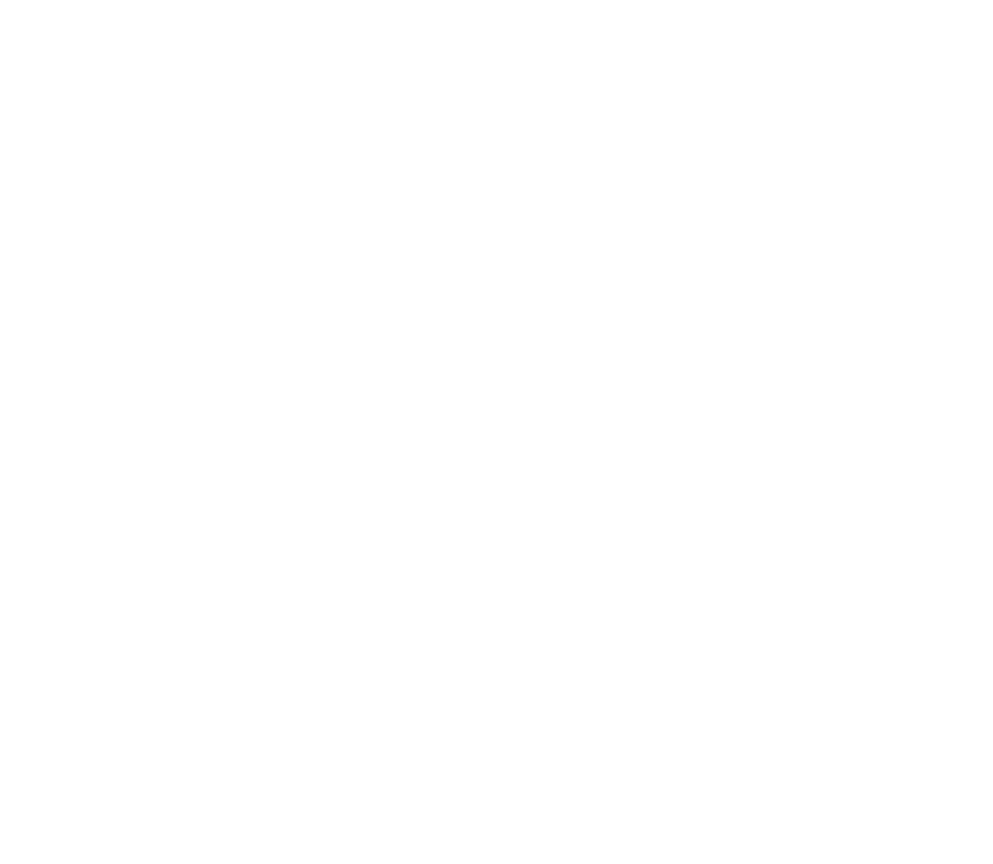
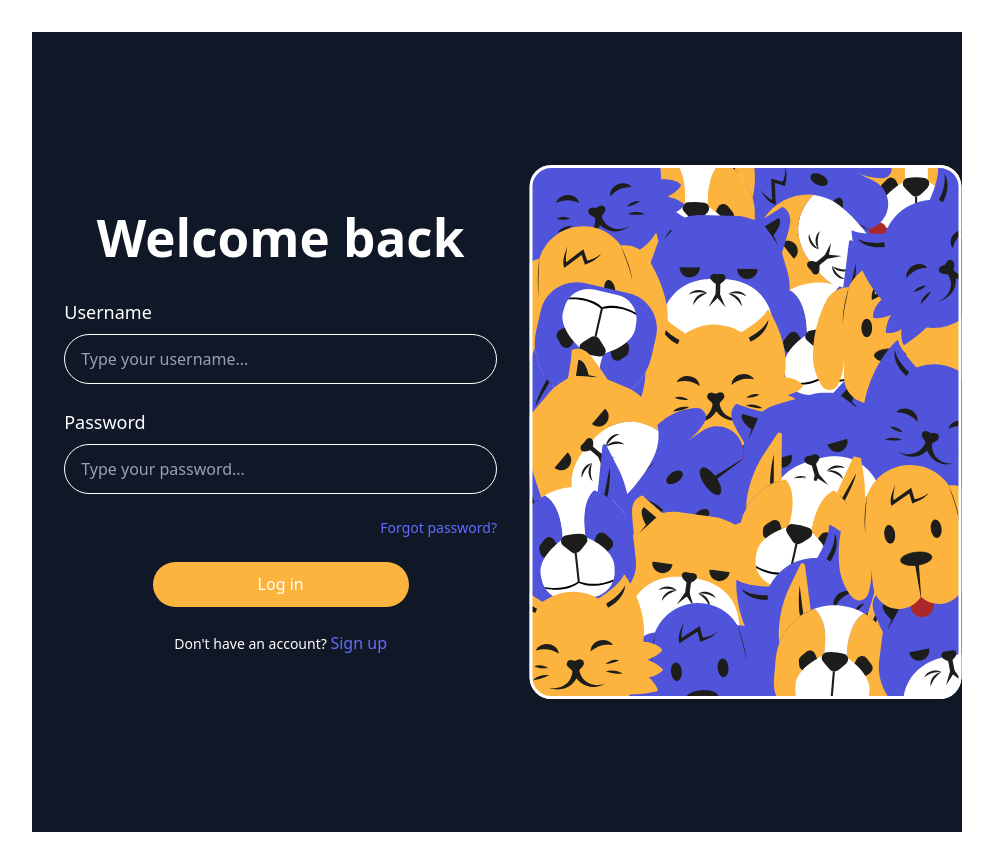
Before and after one commit to LuisFzg39/PetCharm-App, a React (Vite) app: page / in a window 1280 px wide. Shown: the whole page, without its empty margins (143-1136 px from the left). Before the commit the page ends 800 px from the top, so only its background shows below. Built offline with nearby package versions, Linux system fonts and the light colour scheme.

Commit message:
feat:Login component

```diff
--- a/src/App.tsx
+++ b/src/App.tsx
@@ -1,9 +1,10 @@
 import './App.css'
-
+import Login from './components/login/Login'
 function App() {
 
   return (
     <>
+      <Login />
     </>
   )
 }
--- a/src/components/login/Login.tsx
+++ b/src/components/login/Login.tsx
@@ -0,0 +1,71 @@
+function Login() {
+    return (
+        <div className="min-h-screen bg-gray-900 flex">
+            {/* Lado izquierdo - Formulario */}
+            <div className="flex-1 flex items-center justify-center px-8">
+                <div className="w-full max-w-md">
+                    <h1 className="text-4xl font-bold text-white mb-8">Welcome back</h1>
+
+                    <form className="space-y-6">
+                        <div>
+                            <label className="block text-white text-lg mb-2 text-left">Username</label>
+                            <input
+                                type="text"
+                                placeholder="Type your username..."
+                                className="w-full px-4 py-3 rounded-full border border-white bg-transparent text-white placeholder-gray-400 focus:outline-none focus:ring-2 focus:ring-orange-400"
+                            />
+                        </div>
+
+                        <div>
+                            <label className="block text-white text-lg mb-2 text-left">Password</label>
+                            <input
+                                type="password"
+                                placeholder="Type your password..."
+                                className="w-full px-4 py-3 rounded-full border border-white bg-transparent text-white placeholder-gray-400 focus:outline-none focus:ring-2 focus:ring-orange-400"
+                            />
+                        </div>
+
+                        <div className="flex justify-end">
+                            <a href="#" className="text-white underline text-sm hover:text-orange-400 transition-colors">
+                                Forgot password?
+                            </a>
+                        </div>
+
+                        <button
+                            type="submit"
+                            className="w-64 text-white font-medium py-3 px-4 transition-colors"
+                            style={{
+                                backgroundColor: '#FCB43E',
+                                borderRadius: '50px'
+                            }}
+                            onMouseEnter={(e: React.MouseEvent<HTMLButtonElement>) => e.currentTarget.style.backgroundColor = '#E6A237'}
+                            onMouseLeave={(e: React.MouseEvent<HTMLButtonElement>) => e.currentTarget.style.backgroundColor = '#FCB43E'}
+                        >
+                            Log in
+                        </button>
+
+                        <div className="text-center">
+                            <span className="text-white text-sm">Don't have an account? </span>
+                            <a href="#" className="text-white underline hover:text-orange-400 transition-colors">
+                                Sign up
+                            </a>
+                        </div>
+                    </form>
+                </div>
+            </div>
+
+            {/* Lado derecho - Imagen */}
+            <div className="flex-1 flex items-center justify-center">
+                <div className="w-full h-full max-w-lg">
+                    <img
+                        src="/assets/vectors/Collage.svg"
+                        alt="Pet Collage"
+                        className="w-full h-full object-contain rounded-lg"
+                    />
+                </div>
+            </div>
+        </div>
+    )
+}
+
+export default Login;
```
Also changed, not shown: public/assets/vectors/Collage.svg (added).
